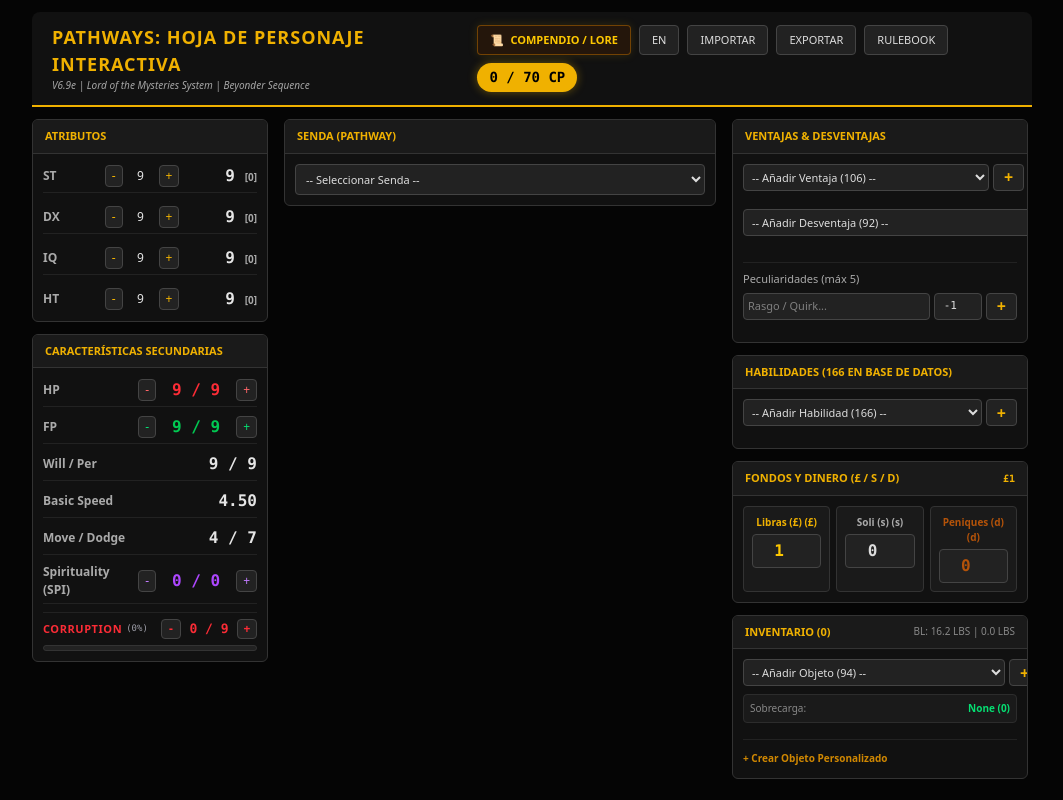
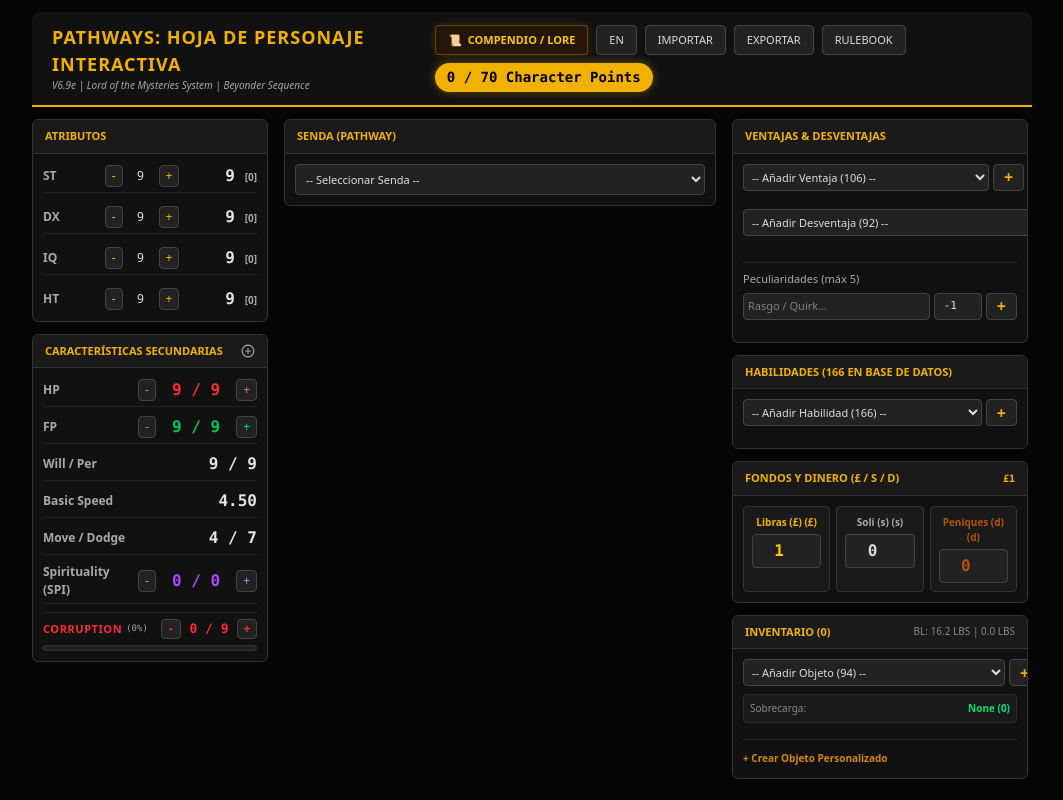
Before and after one commit to remereck/Test_Gurps, a React (Vite) app: page / in a window 1280 px wide. Shown: the whole page, without its empty margins (108-1171 px from the left). Built offline with nearby package versions, Linux system fonts and the light colour scheme.

Commit message:
I hope this

```diff
--- a/src/components/AttributePanel.tsx
+++ b/src/components/AttributePanel.tsx
@@ -1,13 +1,15 @@
-import React, { useMemo } from 'react';
+import React, { useMemo, useState } from 'react';
 import { useCharacterStore } from '../store';
 import { TRANSLATIONS } from '../i18n';
 import { getAttributeCost, getSkillLevelFromPoints } from '../utils';
 import { ADVANTAGES, DISADVANTAGES } from '../data/traitsData';
 import { PATHWAYS } from '../data/pathwaysData';
 import { useCorruptionMetrics } from '../utils/corruption';
+import { PlusCircle, X } from 'lucide-react';
 
 export default function AttributePanel() {
-  const { lang, ST, DX, IQ, HT, setAttribute, pathwayId, sequenceLevel, disadvantages, quirks, skills, advantages, setViewerData, spiUsed, setSpiUsed, corruption, setCorruption, hpDamage, setHpDamage, fpSpent, setFpSpent } = useCharacterStore();
+  const [isSecondaryModalOpen, setSecondaryModalOpen] = useState(false);
+  const { lang, ST, DX, IQ, HT, setAttribute, pathwayId, sequenceLevel, disadvantages, quirks, skills, advantages, setViewerData, spiUsed, setSpiUsed, corruption, setCorruption, hpDamage, setHpDamage, fpSpent, setFpSpent, secondaryPurchases, setSecondaryPurchase } = useCharacterStore();
   const t = TRANSLATIONS[lang];
   const { textAccentClass, corruptionPercent, isLostControl, colorStage } = useCorruptionMetrics();
 
@@ -41,12 +43,12 @@ export default function AttributePanel() {
   const finalIQ = IQ + statBonuses.IQ;
   const finalHT = HT + statBonuses.HT;
 
-  const finalHP = finalST + statBonuses.HP;
-  const finalFP = finalHT + statBonuses.FP;
-  const finalWill = Math.max(1, finalIQ + statBonuses.Will);
-  const finalPer = finalIQ + statBonuses.Per;
-  const finalSpeed = ((finalHT + finalDX) / 4) + statBonuses.BasicSpeed;
-  const finalMove = Math.floor(finalSpeed);
+  const finalHP = finalST + statBonuses.HP + (secondaryPurchases?.HP || 0);
+  const finalFP = finalHT + statBonuses.FP + (secondaryPurchases?.FP || 0);
+  const finalWill = Math.max(1, finalIQ + statBonuses.Will + (secondaryPurchases?.Will || 0));
+  const finalPer = finalIQ + statBonuses.Per + (secondaryPurchases?.Per || 0);
+  const finalSpeed = ((finalHT + finalDX) / 4) + statBonuses.BasicSpeed + ((secondaryPurchases?.BasicSpeed || 0) * 0.25);
+  const finalMove = Math.floor(finalSpeed) + (secondaryPurchases?.BasicMove || 0);
   const finalDodge = Math.floor(finalSpeed) + 3;
   const finalSPI = statBonuses.SPI;
 
@@ -58,6 +60,14 @@ export default function AttributePanel() {
     getAttributeCost(9, HT, false) +
     getAttributeCost(9, DX, true) +
     getAttributeCost(9, IQ, true);
+
+  const pointsSpentOnSecondary =
+    (secondaryPurchases?.HP || 0) * 2 +
+    (secondaryPurchases?.FP || 0) * 3 +
+    (secondaryPurchases?.Will || 0) * 5 +
+    (secondaryPurchases?.Per || 0) * 5 +
+    (secondaryPurchases?.BasicSpeed || 0) * 5 +
+    (secondaryPurchases?.BasicMove || 0) * 5;
 
   const pointsSpentOnSkills = skills.reduce((acc, s) => acc + s.points, 0);
 
@@ -75,7 +85,7 @@ export default function AttributePanel() {
   const quirksDisCost = quirks.filter(q => q.cost < 0).reduce((a, b) => a + b.cost, 0);
   const disadvPointsAllowed = Math.min(40, Math.abs(disadvPointsRaw + quirksDisCost));
   const totalBudget = 70 + disadvPointsAllowed;
-  const pointsSpent = pointsSpentOnAttributes + pointsSpentOnSkills + advPoints + quirksAdvCost;
+  const pointsSpent = pointsSpentOnAttributes + pointsSpentOnSecondary + pointsSpentOnSkills + advPoints + quirksAdvCost;
   const pointsRemaining = totalBudget - pointsSpent;
 
   const currentEffectiveHP = isLostControl ? 0 : Math.max(0, finalHP - hpDamage);
@@ -120,8 +130,15 @@ export default function AttributePanel() {
       </section>
 
       <section className={`bg-[#111] border border-[#333] rounded-md flex flex-col overflow-hidden shrink-0 obfuscate-zone`}>
-        <div className={`bg-[#1a1a1a] px-3 py-2 border-b border-[#333] text-[11px] font-bold uppercase ${textAccentClass} transition-colors duration-500 ${isLostControl ? 'eldritch-illegible-panel eldritch-container-distortion' : ''}`}>
-          {t.secondary}
+        <div className={`bg-[#1a1a1a] px-3 py-2 border-b border-[#333] text-[11px] font-bold uppercase ${textAccentClass} transition-colors duration-500 ${isLostControl ? 'eldritch-illegible-panel eldritch-container-distortion' : ''} flex justify-between items-center`}>
+          <span>{t.secondary}</span>
+          <button
+            onClick={() => setSecondaryModalOpen(true)}
+            className="text-[#aaa] hover:text-[#fff] transition-colors"
+            title={lang === 'es' ? 'Comprar características secundarias' : 'Buy secondary characteristics'}
+          >
+            <PlusCircle size={14} />
+          </button>
         </div>
         <div className="p-2.5 flex flex-col gap-2">
           <div className={isLostControl ? 'eldritch-illegible-panel eldritch-container-distortion flex flex-col gap-2' : 'flex flex-col gap-2'}>
@@ -208,6 +225,58 @@ export default function AttributePanel() {
           </div>
         </div>
       </section>
+
+      {isSecondaryModalOpen && (
+        <div className="fixed inset-0 z-50 flex items-center justify-center bg-black/60 backdrop-blur-sm p-4">
+          <div className="bg-[#111] border border-[#333] rounded-md w-full max-w-sm flex flex-col shadow-2xl">
+            <div className="bg-[#1a1a1a] px-3 py-3 border-b border-[#333] flex justify-between items-center">
+              <h3 className="text-[#eee] font-bold text-[13px] uppercase tracking-wider">
+                {lang === 'es' ? 'Comprar Secundarias' : 'Buy Secondary Stats'}
+              </h3>
+              <button onClick={() => setSecondaryModalOpen(false)} className="text-[#888] hover:text-white transition-colors">
+                <X size={16} />
+              </button>
+            </div>
+            <div className="p-4 flex flex-col gap-3">
+              {[
+                { attr: 'HP', cost: 2, val: secondaryPurchases?.HP || 0, max: 10 },
+                { attr: 'FP', cost: 3, val: secondaryPurchases?.FP || 0, max: 10 },
+                { attr: 'Will', cost: 5, val: secondaryPurchases?.Will || 0, max: 10 },
+                { attr: 'Per', cost: 5, val: secondaryPurchases?.Per || 0, max: 10 },
+                { attr: 'BasicSpeed', cost: 5, val: secondaryPurchases?.BasicSpeed || 0, label: '+0.25', max: 8 },
+                { attr: 'BasicMove', cost: 5, val: secondaryPurchases?.BasicMove || 0, max: 10 },
+              ].map(item => (
+                <div key={item.attr} className="flex justify-between items-center">
+                  <div className="flex items-baseline gap-2">
+                    <span className="text-[#eee] font-bold text-sm w-20">{item.attr}</span>
+                    <span className="text-[#888] text-[11px]">({item.cost} Character Points/{item.label || '+1'})</span>
+                  </div>
+                  <div className="flex items-center gap-2">
+                    <button
+                      onClick={() => setSecondaryPurchase(item.attr as any, Math.max(0, item.val - 1))}
+                      className="w-6 h-6 flex items-center justify-center bg-[#222] border border-[#444] rounded text-[#ccc] text-xs hover:bg-[#333] transition-colors"
+                    >-</button>
+                    <span className="w-5 text-center font-mono text-sm text-[#eee]">{item.val}</span>
+                    <button
+                      onClick={() => setSecondaryPurchase(item.attr as any, Math.min(item.max, item.val + 1))}
+                      className="w-6 h-6 flex items-center justify-center bg-[#222] border border-[#444] rounded text-[#ccc] text-xs hover:bg-[#333] transition-colors"
+                    >+</button>
+                  </div>
+                </div>
+              ))}
+            </div>
+            <div className="bg-[#1a1a1a] px-3 py-3 border-t border-[#333] flex justify-end">
+              <button
+                onClick={() => setSecondaryModalOpen(false)}
+                className="px-4 py-1.5 bg-[#333] text-white font-bold text-xs rounded hover:bg-[#444] transition-colors uppercase tracking-wider"
+              >
+                {lang === 'es' ? 'Cerrar' : 'Close'}
+              </button>
+            </div>
+          </div>
+        </div>
+      )}
+
     </div>
   );
 }
--- a/src/components/TopNav.tsx
+++ b/src/components/TopNav.tsx
@@ -8,7 +8,7 @@ import CompendiumModal from './CompendiumModal';
 import RulebookModal from './RulebookModal';
 
 export default function TopNav() {
-  const { lang, setLang, exportData, importData, ST, DX, IQ, HT, skills, disadvantages, advantages, quirks } = useCharacterStore();
+  const { lang, setLang, exportData, importData, ST, DX, IQ, HT, skills, disadvantages, advantages, quirks, secondaryPurchases } = useCharacterStore();
   const t = TRANSLATIONS[lang];
   const fileInputRef = useRef<HTMLInputElement>(null);
   const { isLostControl, borderClass, textAccentClass, badgeClass } = useCorruptionMetrics();
@@ -20,6 +20,15 @@ export default function TopNav() {
     getAttributeCost(9, HT, false) +
     getAttributeCost(9, DX, true) +
     getAttributeCost(9, IQ, true);
+
+  const pointsSpentOnSecondary =
+    (secondaryPurchases?.HP || 0) * 2 +
+    (secondaryPurchases?.FP || 0) * 3 +
+    (secondaryPurchases?.Will || 0) * 5 +
+    (secondaryPurchases?.Per || 0) * 5 +
+    (secondaryPurchases?.BasicSpeed || 0) * 5 +
+    (secondaryPurchases?.BasicMove || 0) * 5;
+
   const pointsSpentOnSkills = skills.reduce((acc, s) => acc + s.points, 0);
 
   const advPoints = advantages.reduce((acc, t) => {
@@ -36,7 +45,7 @@ export default function TopNav() {
   const quirksDisCost = quirks.filter(q => q.cost < 0).reduce((a, b) => a + b.cost, 0);
   const disadvPointsAllowed = Math.min(40, Math.abs(disadvPointsRaw + quirksDisCost));
   const totalBudget = 70 + disadvPointsAllowed;
-  const pointsSpent = pointsSpentOnAttributes + pointsSpentOnSkills + advPoints + quirksAdvCost;
+  const pointsSpent = pointsSpentOnAttributes + pointsSpentOnSecondary + pointsSpentOnSkills + advPoints + quirksAdvCost;
 
   const handleExport = () => {
     const data = exportData();
@@ -122,7 +131,7 @@ export default function TopNav() {
           </button>
 
           <div className={`px-2 md:px-3 py-1 rounded-full font-bold text-[12px] md:text-[14px] ${badgeClass} transition-all duration-500 font-mono`}>
-            {pointsSpent} / {totalBudget} CP
+            {pointsSpent} / {totalBudget} Character Points
           </div>
         </div>
       </header>
--- a/src/store.ts
+++ b/src/store.ts
@@ -12,6 +12,16 @@ export interface CharacterState {
   IQ: number;
   HT: number;
   setAttribute: (attr: 'ST' | 'DX' | 'IQ' | 'HT', value: number) => void;
+
+  secondaryPurchases: {
+    HP: number;
+    FP: number;
+    Will: number;
+    Per: number;
+    BasicSpeed: number;
+    BasicMove: number;
+  };
+  setSecondaryPurchase: (attr: 'HP' | 'FP' | 'Will' | 'Per' | 'BasicSpeed' | 'BasicMove', amount: number) => void;
 
   // Pathway
   pathwayId: string | null;
@@ -83,6 +93,7 @@ const initialState = {
   moneyPence: 240, // 1 pound default
   spiUsed: 0,
   corruption: 0,
+  secondaryPurchases: { HP: 0, FP: 0, Will: 0, Per: 0, BasicSpeed: 0, BasicMove: 0 },
 };
 
 export const useCharacterStore = create<CharacterState>((set, get) => ({
@@ -92,6 +103,7 @@ export const useCharacterStore = create<CharacterState>((set, get) => ({
   ...initialState,
 
   setAttribute: (attr, value) => set({ [attr]: value }),
+  setSecondaryPurchase: (attr, amount) => set((state) => ({ secondaryPurchases: { ...state.secondaryPurchases, [attr]: amount } })),
   setPathway: (id) => set({ pathwayId: id, sequenceLevel: id ? 9 : null }),
   setSequence: (level) => set({ sequenceLevel: level }),
 
@@ -175,7 +187,8 @@ export const useCharacterStore = create<CharacterState>((set, get) => ({
       pathwayId: state.pathwayId, sequenceLevel: state.sequenceLevel,
       skills: state.skills, advantages: state.advantages, disadvantages: state.disadvantages,
       quirks: state.quirks, inventory: state.inventory, customItems: state.customItems,
-      moneyPence: state.moneyPence, spiUsed: state.spiUsed, corruption: state.corruption
+      moneyPence: state.moneyPence, spiUsed: state.spiUsed, corruption: state.corruption,
+      secondaryPurchases: state.secondaryPurchases
     };
     return JSON.stringify(dataToExport, null, 2);
   },
@@ -199,6 +212,9 @@ export const useCharacterStore = create<CharacterState>((set, get) => ({
       if (!data.customItems) {
         data.customItems = [];
       }
+      if (!data.secondaryPurchases) {
+        data.secondaryPurchases = { HP: 0, FP: 0, Will: 0, Per: 0, BasicSpeed: 0, BasicMove: 0 };
+      }
 
       set({ ...initialState, ...data });
     } catch (e) {
```
